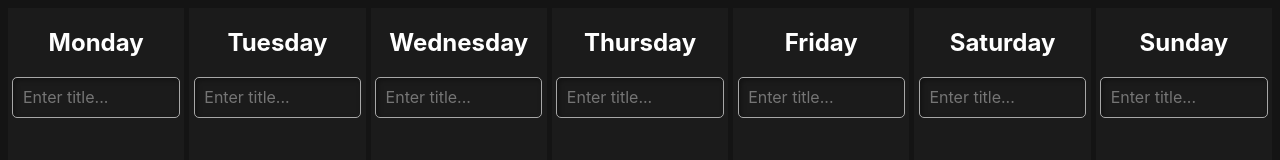
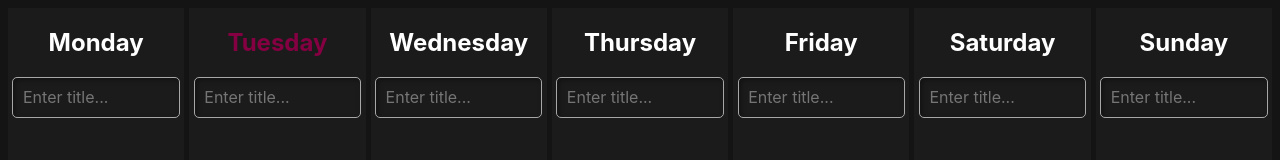
Before and after one commit to rexuuw/anime-schedule, a Svelte app: page / in a window 1280 px wide. Shown: the top 160 px of the page. Built offline with nearby package versions, Linux system fonts and the light colour scheme.

Commit message:
added highlighting of current weekday

```diff
--- a/src/App.svelte
+++ b/src/App.svelte
@@ -11,6 +11,9 @@
   let friAni: item[] = [];
   let satAni: item[] = [];
   let sunAni: item[] = [];
+
+  let date = new Date();
+  let today = date.getDay();
 
   $: list;
 
@@ -106,7 +109,7 @@
 
   <section class="weekWrapper">
     <div class="dayWrapper">
-      <h1>Monday</h1>
+      <h1 class="{today === 1 ? 'today' : ''}">Monday</h1>
       <input type="text" placeholder="Enter title..." id="mon" on:change={addItem}>
       <ul class="listWrapper">
         {#each monAni as anime, i}
@@ -115,7 +118,7 @@
       </ul>
     </div>
     <div class="dayWrapper">
-      <h1>Tuesday</h1>
+      <h1 class="{today === 2 ? 'today' : ''}">Tuesday</h1>
       <input type="text" placeholder="Enter title..." id="tue" on:change={addItem}>
       <ul class="listWrapper">
         {#each tueAni as anime, i}
@@ -124,7 +127,7 @@
       </ul>
     </div>
     <div class="dayWrapper">
-      <h1>Wednesday</h1>
+      <h1 class="{today === 3 ? 'today' : ''}">Wednesday</h1>
       <input type="text" placeholder="Enter title..." id="wed" on:change={addItem}>
       <ul class="listWrapper">
         {#each wedAni as anime, i}
@@ -133,7 +136,7 @@
       </ul>
     </div>
     <div class="dayWrapper">
-      <h1>Thursday</h1>
+      <h1 class="{today === 4 ? 'today' : ''}">Thursday</h1>
       <input type="text" placeholder="Enter title..." id="thu" on:change={addItem}>
       <ul class="listWrapper">
         {#each thuAni as anime, i}
@@ -142,7 +145,7 @@
       </ul>
     </div>
     <div class="dayWrapper">
-      <h1>Friday</h1>
+      <h1 class="{today === 5 ? 'today' : ''}">Friday</h1>
       <input type="text" placeholder="Enter title..." id="fri" on:change={addItem}>
       <ul class="listWrapper">
         {#each friAni as anime, i}
@@ -151,7 +154,7 @@
       </ul>
     </div>
     <div class="dayWrapper">
-      <h1>Saturday</h1>
+      <h1 class="{today === 6 ? 'today' : ''}">Saturday</h1>
       <input type="text" placeholder="Enter title..." id="sat" on:change={addItem}>
       <ul class="listWrapper">
         {#each satAni as anime, i}
@@ -160,7 +163,7 @@
       </ul>
     </div>
     <div class="dayWrapper">
-      <h1>Sunday</h1>
+      <h1 class="{today === 7 ? 'today' : ''}">Sunday</h1>
       <input type="text" placeholder="Enter title..." id="sun" on:change={addItem}>
       <ul class="listWrapper">
         {#each sunAni as anime, i}
@@ -173,9 +176,6 @@
 
 <style>
   main {
-    /* margin-right: auto;
-    margin-left: auto;
-    max-width: 1000px; */
     height: 100%;
   }
 
@@ -217,4 +217,8 @@
     padding-inline: 7px;
   }
 
+  .today {
+    color: rgb(133, 0, 66);
+  }
+
 </style>
--- a/src/stores/stores.js
+++ /dev/null
@@ -1,3 +0,0 @@
-import { writable } from "svelte/store";
-
-export const monAni = writable([]);
```
